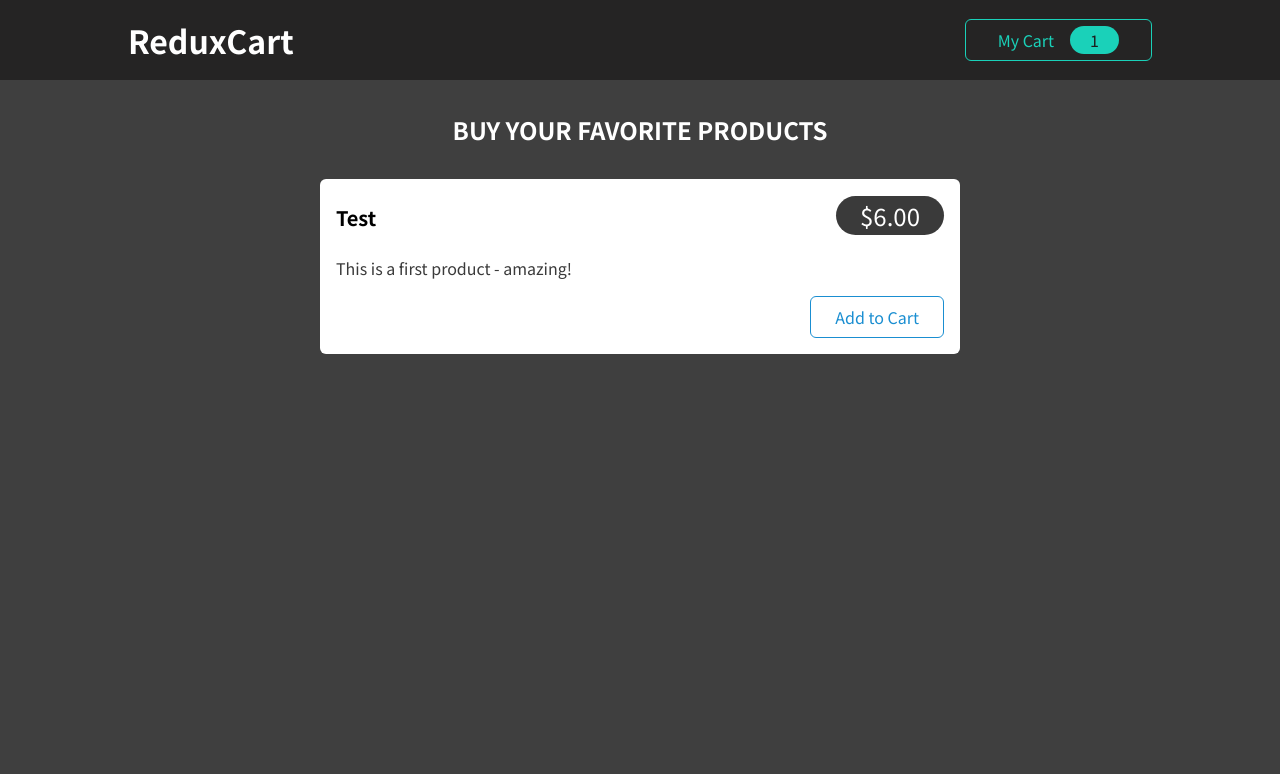
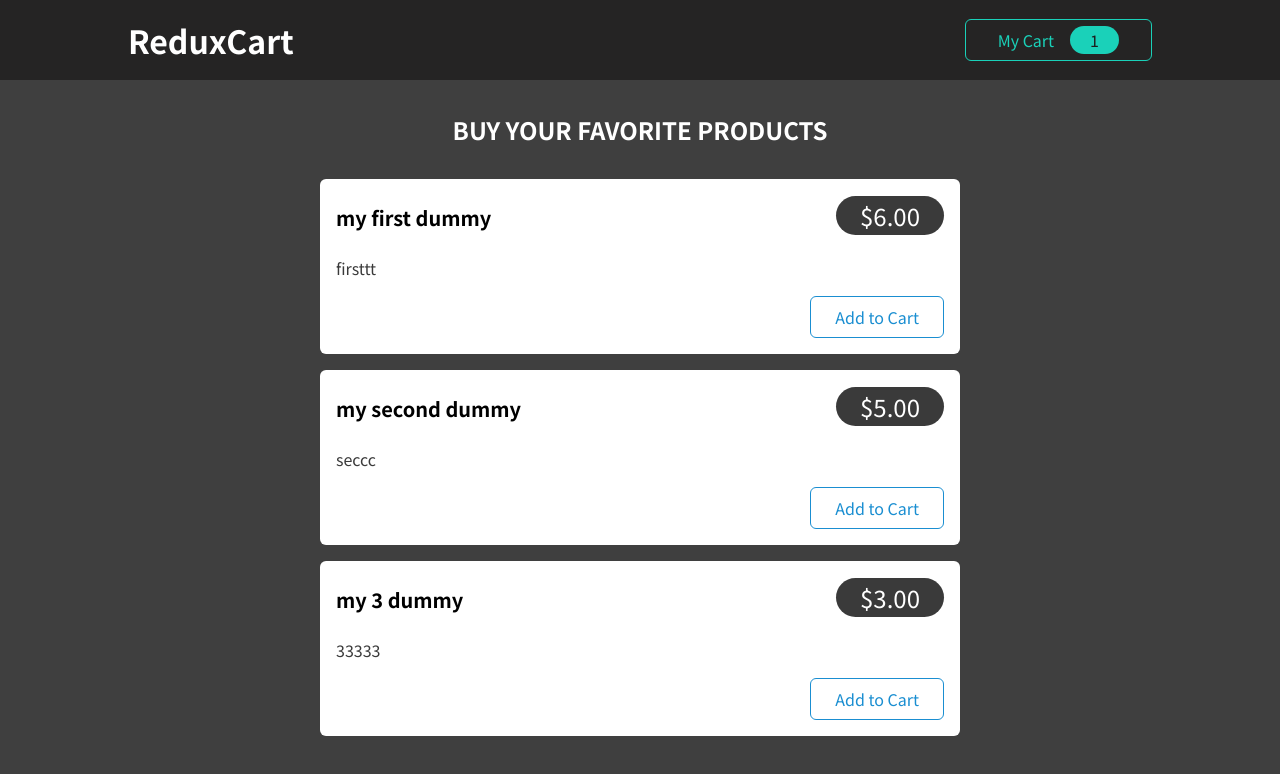
Before and after one commit to AliKarabulut/react-redux-egitimi-advanced, a React (Create React App) app: page / in a window 1280 px wide. Shown: the top 774 px of the page. Built offline with nearby package versions, Linux system fonts and the light colour scheme.

Commit message:
products

```diff
--- a/src/components/Shop/Products.js
+++ b/src/components/Shop/Products.js
@@ -1,16 +1,40 @@
-import ProductItem from './ProductItem';
-import classes from './Products.module.css';
+import ProductItem from "./ProductItem";
+import classes from "./Products.module.css";
+
+const Dummy = [
+  {
+    id: "p1",
+    price: 6,
+    title: "my first dummy",
+    description: "firsttt",
+  },
+  {
+    id: "p2",
+    price: 5,
+    title: "my second dummy",
+    description: "seccc",
+  },
+  {
+    id: "p3",
+    price: 3,
+    title: "my 3 dummy",
+    description: "33333",
+  },
+];
 
 const Products = (props) => {
   return (
     <section className={classes.products}>
       <h2>Buy your favorite products</h2>
       <ul>
-        <ProductItem
-          title='Test'
-          price={6}
-          description='This is a first product - amazing!'
-        />
+        {Dummy.map((pro) => (
+          <ProductItem
+            key={pro.id}
+            title={pro.title}
+            price={pro.price}
+            description={pro.description}
+          />
+        ))}
       </ul>
     </section>
   );
```
